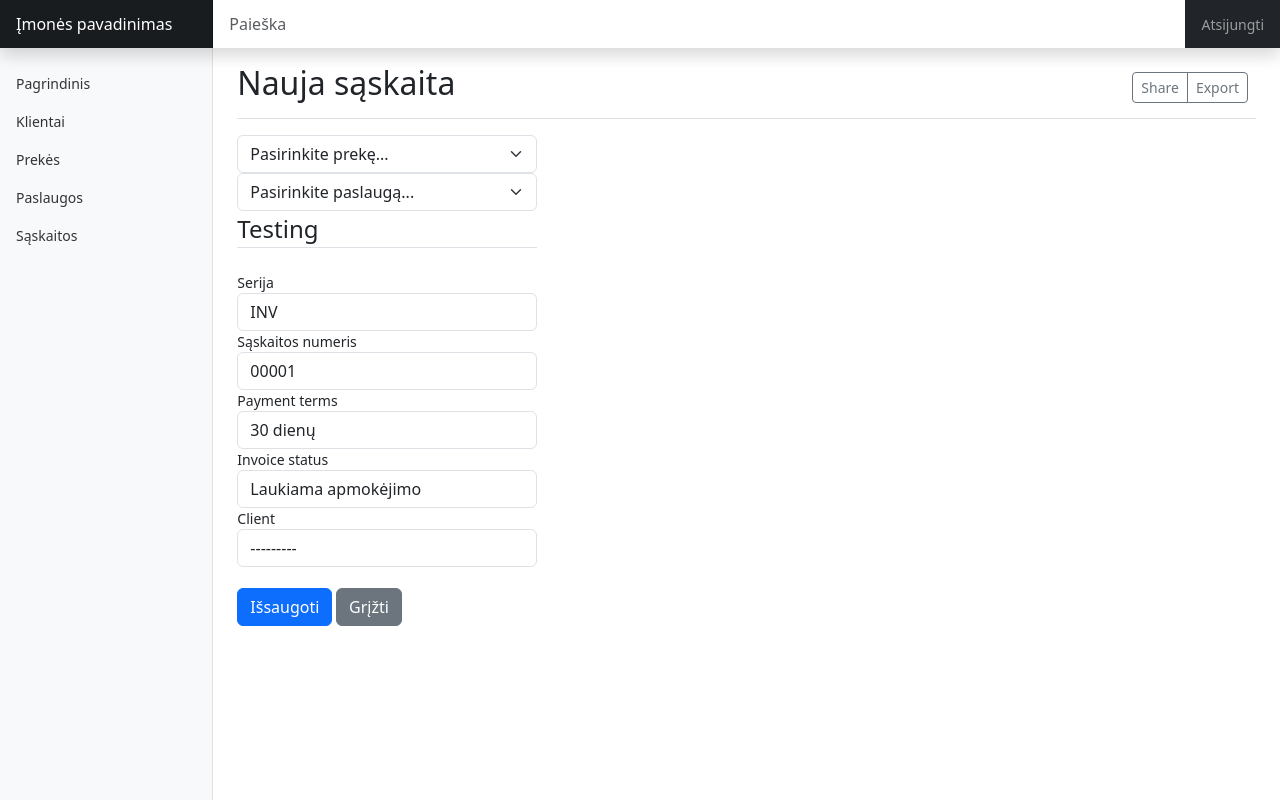
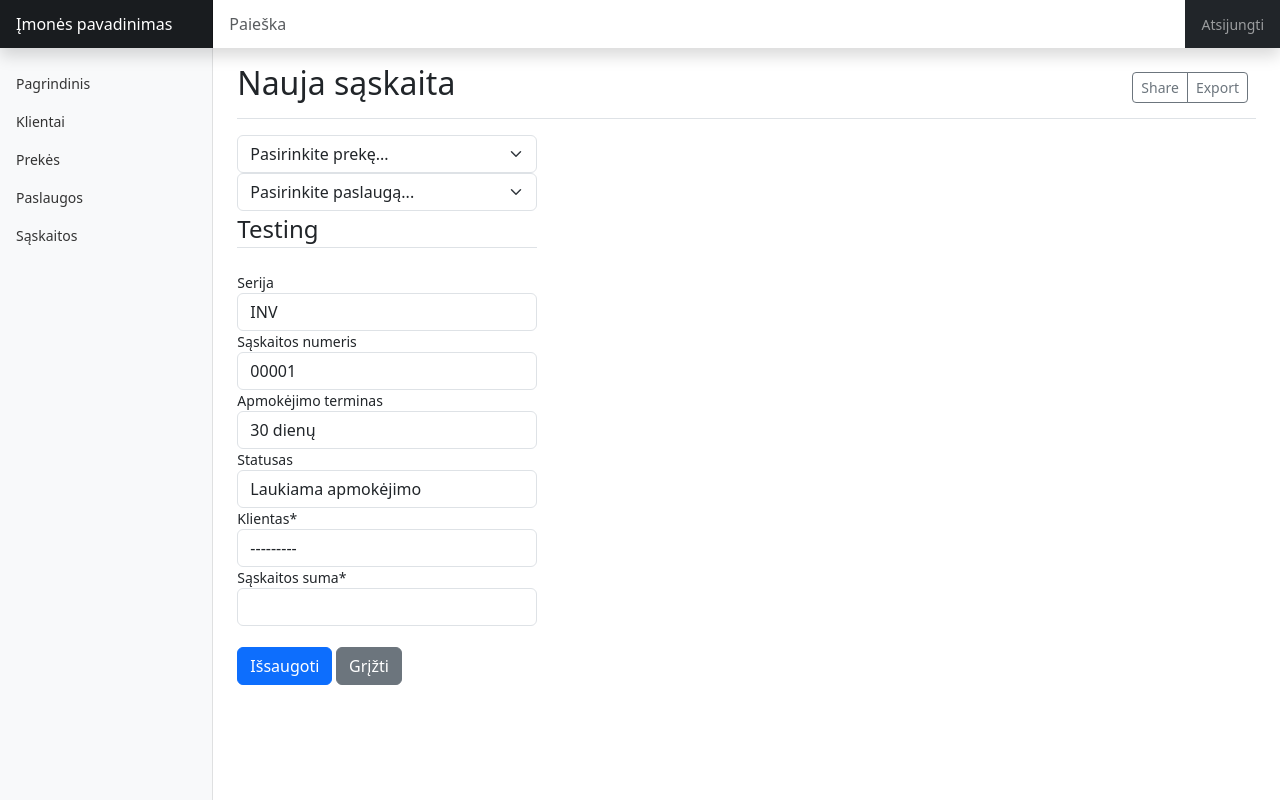
Before and after one commit to zvilkauskas/Invoice_project, a Django app: page /invoices/invoices/create_invoice/ in a window 1280 px wide. Run offline with Django 4.2, Linux system fonts and the light colour scheme; the visitor is signed in with stand-in values (Sample User, id 1); data that the repository does not hold is empty; some libraries are stand-ins or nearby versions.

Commit message:
veikia total sum, ieskom products/services names

```diff
--- a/InvoiceApp/admin.py
+++ b/InvoiceApp/admin.py
@@ -65,7 +65,7 @@ class InvoiceAdmin(admin.ModelAdmin):
 
     list_display = (
         'invoice_id', 'invoice_name', 'invoice_number', 'admin_date_created',
-        'admin_due_date', 'admin_last_updated', 'invoice_status',
+        'admin_due_date', 'admin_last_updated', 'invoice_status', 'invoice_total', 'client', 'product', 'service',
     )
 
 
--- a/InvoiceApp/forms.py
+++ b/InvoiceApp/forms.py
@@ -1,11 +1,11 @@
 from django import forms
 from django.contrib.auth.models import User
 from .models import Client, Product, Service, Invoice
-from django_select2 import forms as s2forms
 
 
 class DateInputForm(forms.ModelForm):
     input_type = 'date'
+
 
 class AddNewClientForm(forms.ModelForm):
     class Meta:
@@ -14,12 +14,14 @@ class AddNewClientForm(forms.ModelForm):
             'client_name', 'registration_number', 'vat_number', 'address', 'email_address', 'phone_number',
         )
 
+
 class AddNewProductForm(forms.ModelForm):
     class Meta:
         model = Product
         fields = (
             'product_name', 'product_code', 'product_description', 'product_quantity', 'product_price',
         )
+
 
 class AddNewServiceForm(forms.ModelForm):
     class Meta:
@@ -28,20 +30,32 @@ class AddNewServiceForm(forms.ModelForm):
             'service_name', 'service_code', 'service_description', 'service_quantity', 'service_price',
         )
 
+
 class CreateNewInvoiceForm(forms.ModelForm):
     class Meta:
         model = Invoice
-        fields = ('invoice_name', 'invoice_number', 'payment_terms', 'invoice_status', 'client')#, 'product', 'service',)
+        fields = ('invoice_name', 'invoice_number', 'payment_terms', 'invoice_status', 'client',
+                  'invoice_total')  # , 'product', 'service',)
+        widgets = {
+            'invoice_total': forms.NumberInput(attrs={
+                'class': 'totalSum',
+                'name': 'total_price',
+                'readonly': True
+            })
+        }
+
+        # {{form.field_name}}
 
 
-
-# type="email" class="form-control" id="floatingInput" placeholder="name@example.com"
 class UserLoginForm(forms.ModelForm):
-    # username = forms.CharField(widget=forms.TextInput(attrs={'class': 'form-control mb-3', 'id': 'floatingInput', 'for':"floatingInput"}), required=True)
-    # password = forms.CharField(widget=forms.PasswordInput(attrs={'class': 'form-control mb-3', 'id': 'floatingPassword'}), required=True)
-
     class Meta:
         model = User
         fields = (
             'email', 'password',
         )
+
+class EditInvoiceForm(forms.ModelForm):
+    class Meta:
+        model = Invoice
+        fields = ('invoice_name', 'invoice_number', 'payment_terms', 'invoice_status', 'client',
+                  'invoice_total')
--- a/InvoiceApp/models.py
+++ b/InvoiceApp/models.py
@@ -2,6 +2,7 @@ from django.db import models
 from django.contrib.auth.models import User
 from django.utils import timezone, dateformat
 from datetime import datetime, date, timedelta
+from django.core.validators import MinValueValidator
 
 
 class Client(models.Model):
@@ -147,17 +148,18 @@ class Invoice(models.Model):
         ('30', '30 dienų'),
         ('60', '60 dienų'),
     ]
-    payment_terms = models.CharField(max_length=10, blank=True, null=True, choices=TERMS_OF_PAYMENT, default='30')
+    payment_terms = models.CharField(verbose_name="Apmokėjimo terminas", max_length=10, blank=True, null=True, choices=TERMS_OF_PAYMENT, default='30')
     STATUS_OF_INVOICE = [
         ('l', 'Laukiama apmokėjimo'),
         ('a', 'Apmokėta'),
         ('p', 'Pradelsta'),
     ]
-    invoice_status = models.CharField(max_length=20, blank=True, null=True, choices=STATUS_OF_INVOICE, default='l')
+    invoice_status = models.CharField(verbose_name="Statusas", max_length=20, blank=True, null=True, choices=STATUS_OF_INVOICE, default='l')
+    invoice_total = models.FloatField(verbose_name="Sąskaitos suma", validators=[MinValueValidator(0.0)])
     # Related data
-    client = models.ForeignKey(Client, on_delete=models.SET_NULL, blank=True, null=True)
-    product = models.ForeignKey(Product, on_delete=models.SET_NULL, blank=True, null=True)
-    service = models.ForeignKey(Service, on_delete=models.SET_NULL, blank=True, null=True)
+    client = models.ForeignKey(Client, verbose_name="Klientas", on_delete=models.SET_NULL, blank=False, null=True)
+    product = models.ForeignKey(Product, verbose_name="Prekė", on_delete=models.SET_NULL, blank=True, null=True)
+    service = models.ForeignKey(Service, verbose_name="Paslauga", on_delete=models.SET_NULL, blank=True, null=True)
     # Additional data
     date_created = models.DateTimeField(verbose_name="Sukurta", blank=True, null=True, default=datetime.now)
     last_updated = models.DateTimeField(verbose_name="Redaguota", blank=True, null=True)
--- a/InvoiceApp/static/js/calculations.js
+++ b/InvoiceApp/static/js/calculations.js
@@ -10,6 +10,7 @@ $(document).ready(function () {
         var newPrice = parseFloat(price) * parseFloat($(this).val());
         $(sum).text(newPrice);
         calculateTotal()
+        getName()
     });
 
 
@@ -27,7 +28,7 @@ $(document).ready(function () {
         $("#product-table").find('tbody')
             .append($('<tr>')
                 .append($('<td>')
-                    .append($('<p>')
+                    .append($('<p class="product_name">')
                         .text($(this).find(":selected").data('name'))
                     )
                 )
@@ -70,6 +71,7 @@ $(document).ready(function(){
         var newPrice = parseFloat(price) * parseFloat($(this).val());
         $(sum).text(newPrice);
         calculateTotal()
+        getName()
     });
 
     $(document).on('click', '.delete', function () {
@@ -85,7 +87,7 @@ $(document).ready(function(){
         $("#service-table").find('tbody')
             .append($('<tr>')
                 .append($('<td>')
-                    .append($('<p>')
+                    .append($('<p class="service_name">')
                         .text($(this).find(":selected").data('name'))
                     )
                 )
@@ -116,11 +118,7 @@ $(document).ready(function(){
     });
 });
 
-//$(".totalSum").hide();
-$(".hide-show").hide();
 function calculateTotal() {
-//    $(".totalSum").show();
-    $(".hide-show").show();
     var sum = 0;
 
     $('.sum, .service_sum').each(function() {
@@ -133,3 +131,13 @@ function calculateTotal() {
 
     $('.totalSum').val(sum.toFixed(2));
 }
+
+function getName() {
+    var objects = []
+    $('.product_name, .service_name').each(function() {
+       var value = $(this).text();
+       objects.push(value);
+    })
+
+    $('.invoiceProducts').val(objects);
+}
--- a/InvoiceApp/templates/create_invoice.html
+++ b/InvoiceApp/templates/create_invoice.html
@@ -13,7 +13,7 @@
     <form method="POST">
         {% csrf_token %}
 
-        <select name="select-box2" class="form-select short_input" id="select-box2">
+        <select name="products" class="form-select short_input" id="select-box2">
             <option selected disabled="true" value="">Pasirinkite prekę...</option>
 
             {% for product in all_products %}
@@ -44,7 +44,7 @@
             </table>
         </div>
 
-        <select name="select-box3" class="form-select short_input" id="select-box3">
+        <select name="services" class="form-select short_input" id="select-box3">
             <option selected disabled="true" value="">Pasirinkite paslaugą...</option>
 
             {% for service in all_services %}
@@ -74,15 +74,13 @@
             </table>
         </div>
 
-        <div id="price_div">
-            <label class="hide-show">Sąskaitos suma: </label>
-            <input type="text" value="" name="total_price" class="totalSum hide-show">
-        </div>
+
 
         <fieldset class="form-group" style="width: 300px;">
             <legend class="border-bottom mb-4">Testing</legend>
             {{ invoice_form|crispy }}
         </fieldset>
+
         <br>
         <div class="form-group">
             <button class="btn btn-primary" type="submit">Išsaugoti</button>
--- a/InvoiceApp/templates/invoices.html
+++ b/InvoiceApp/templates/invoices.html
@@ -41,7 +41,7 @@
                     <td>{{ invoice.date_created|date:"Y-m-d H:i" }}</td>
                     <td>{{ invoice.due_date|date:"Y-m-d"}}</td>
                     <td>{{ invoice.get_invoice_status_display }}</td>
-                    <td></td>
+                    <td>{{ invoice.invoice_total }}</td>
                 </tr>
                 {% endfor %}
                 </tbody>
--- a/InvoiceApp/urls.py
+++ b/InvoiceApp/urls.py
@@ -16,5 +16,5 @@ urlpatterns = [
     path('services/add_service/', views.add_service, name='add_service'),
     path('invoices/', views.invoices, name='invoices'),
     path('invoices/create_invoice/', views.create_full_invoice, name='create_invoice'),
-    path("invoices/", include("django_select2.urls")),
+
 ]
--- a/InvoiceApp/views.py
+++ b/InvoiceApp/views.py
@@ -8,7 +8,7 @@ from .forms import UserLoginForm
 from django.contrib.auth import logout
 from django.contrib.auth.models import User, auth
 from .models import Client, Product, Service, Invoice
-from .forms import AddNewClientForm, AddNewProductForm, AddNewServiceForm, CreateNewInvoiceForm
+from .forms import AddNewClientForm, AddNewProductForm, AddNewServiceForm, CreateNewInvoiceForm, EditInvoiceForm
 from django.urls import resolve
 from django.shortcuts import render
 from uuid import uuid4
@@ -230,15 +230,12 @@ def add_service(request):
 @login_required
 def create_full_invoice(request):
     if request.method == 'POST':
-        total_invoice_sum = request.POST.get('total_price')
-        print(total_invoice_sum)
-        print(type(total_invoice_sum))
 
         invoice_form = CreateNewInvoiceForm(request.POST)
-        # if invoice_form.is_valid:
-        #     invoice_form.save()
-        #     messages.success(request, 'Sąskaita išsaugota')
-        #     return redirect('invoices')
+        if invoice_form.is_valid():
+            invoice_form.save()
+            messages.success(request, 'Sąskaita išsaugota')
+            return redirect('invoices')
         # else:
         #     messages.error(request, 'Nepavyko')
         #     return redirect('create_invoice')
@@ -255,3 +252,20 @@ def create_full_invoice(request):
         'all_services': all_services,
     }
     return render(request, 'main_page.html', context)
+
+@login_required
+def edit_invoice(request, pk):
+    invoice = Invoice.objects.get(invoice_id=pk)
+    if request.method == 'POST':
+        form = EditInvoiceForm(data=request.POST, instance=invoice)
+        if form.is_valid():
+            change_form = form.save(False)
+            change_form.save()
+            return redirect('edit_invoice')
+        else:
+            form = EditInvoiceForm(instance=invoice)
+    context = {
+        'form': form
+    }
+    return render(request, 'main_page.html', context)
+    pass
```
Also changed, not shown: InvoiceApp/migrations/0003_invoice_invoice_total_alter_invoice_payment_terms.py (added), InvoiceApp/migrations/0004_alter_invoice_client.py (added), InvoiceApp/templates/edit_invoice.html (added).
